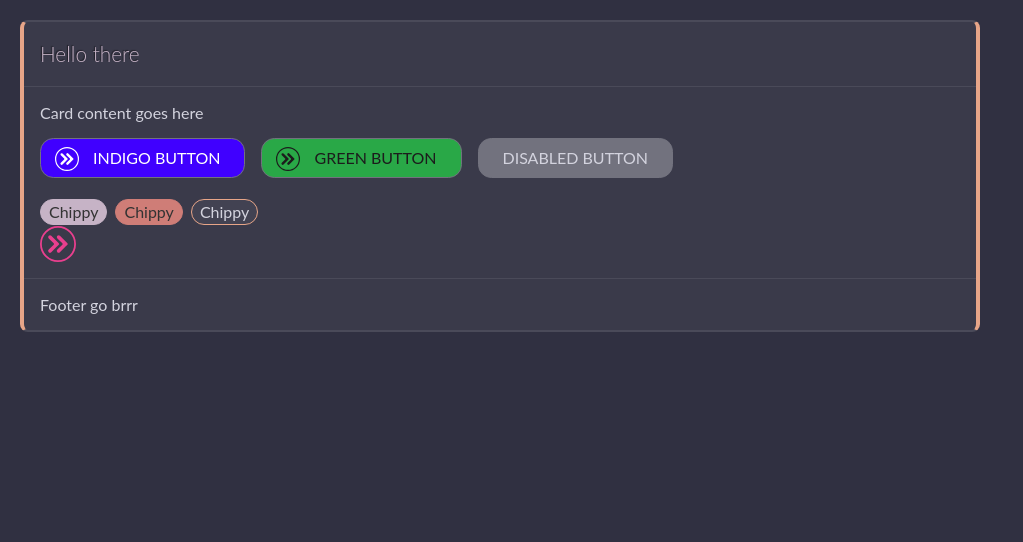
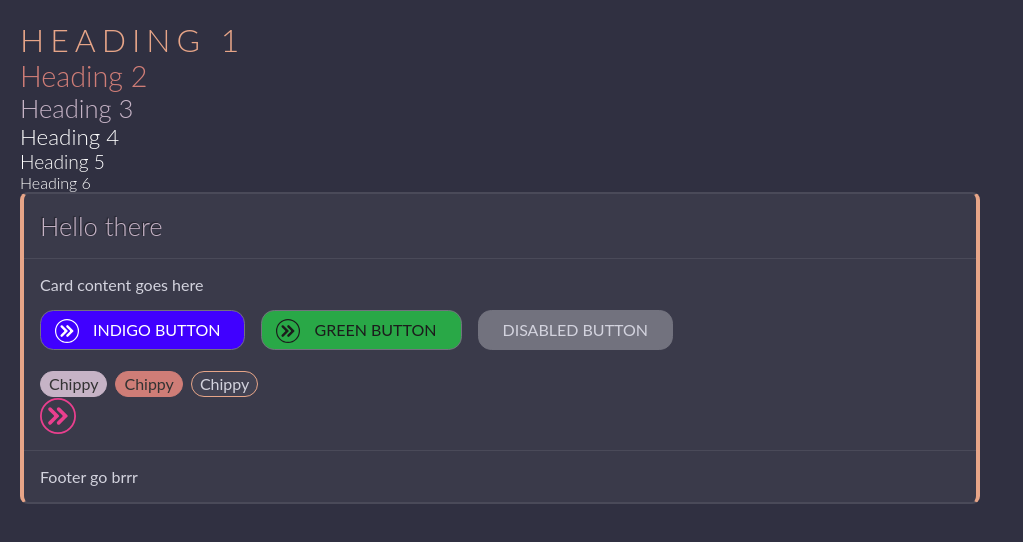
Before and after one commit to bstapleton/slate, a Next.js app: page / in a window 1280 px wide. Shown: the top 542 px of the page, without its empty margins (0-1023 px from the left). Built offline with nearby package versions, Linux system fonts and the light colour scheme.

Commit message:
Tidied up global include
No longer uses the grid mixin, which will need revisiting and reworking, probably.

```diff
--- a/pages/index.tsx
+++ b/pages/index.tsx
@@ -20,6 +20,12 @@
 
         <div className={'wrapper'}>
           <main>
+            <h1>Heading 1</h1>
+            <h2>Heading 2</h2>
+            <h3>Heading 3</h3>
+            <h4>Heading 4</h4>
+            <h5>Heading 5</h5>
+            <h6>Heading 6</h6>
             <Card
                 type={'primary'}
                 flex={true}
--- a/scss/utilities/_global.scss
+++ b/scss/utilities/_global.scss
@@ -1,5 +1,4 @@
 @use '../_variables';
-@use '../mixins/grid';
 
 :root {
     font-family: 'Roboto', sans-serif;
@@ -12,9 +11,6 @@
 }
 
 p,
-h1,
-h2,
-h3,
 th,
 td {
     color: var(--color-contrast-high);
@@ -23,40 +19,46 @@
 h1,
 h2,
 h3,
-h4 {
+h4,
+h5,
+h6 {
     font-family: 'Lato', sans-serif;
     font-weight: 300;
-    color: var(--color-tertiary);
     margin: 0;
 }
 
 h1 {
     color: var(--color-primary);
-    font-weight: 200;
     text-transform: uppercase;
     letter-spacing: variables.$defaultUnit * 0.75;
-    font-size: 1.6rem;
-
-    @include grid.sm-up() {
-        font-size: 2rem;
-    }
 }
 
 h2 {
-    font-size: 1.4rem;
-    color: var(--color-primary);
+    color: var(--color-secondary);
+    font-size: 1.8em;
 }
 
 h3 {
-    font-size: 1.3rem;
+    color: var(--color-tertiary);
+    font-size: 1.6em;
+}
+
+h4,
+h5,
+h6 {
+    color: var(--color-contrast-higher);
 }
 
 h4 {
-    font-size: 1.2rem;
+    font-size: 1.4em;
 }
 
 h5 {
-    font-size: 1rem;
+    font-size: 1.2em;
+}
+
+h6 {
+    font-size: 1em;
 }
 
 a {
```
